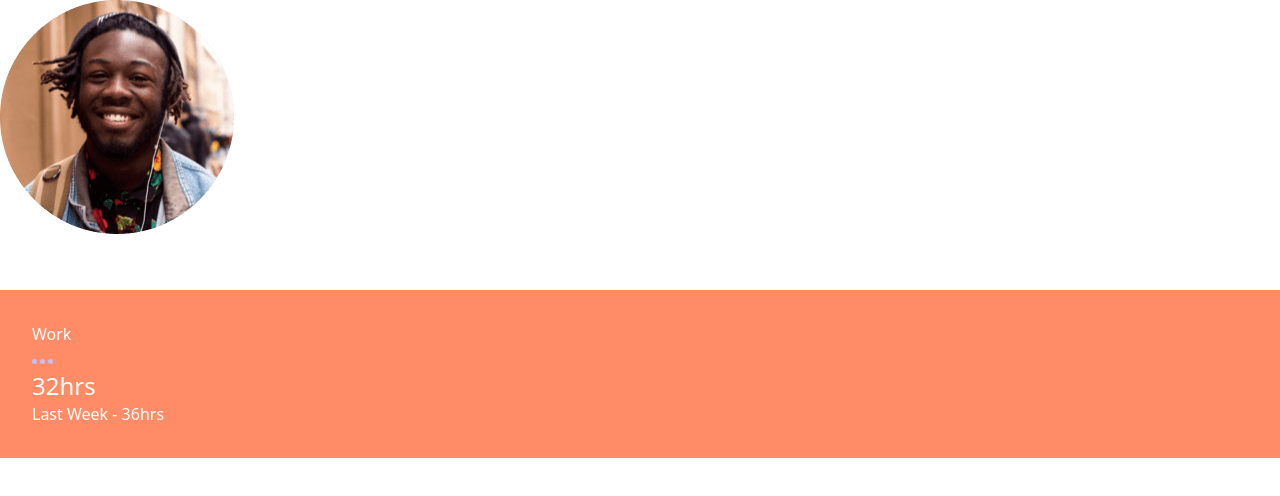
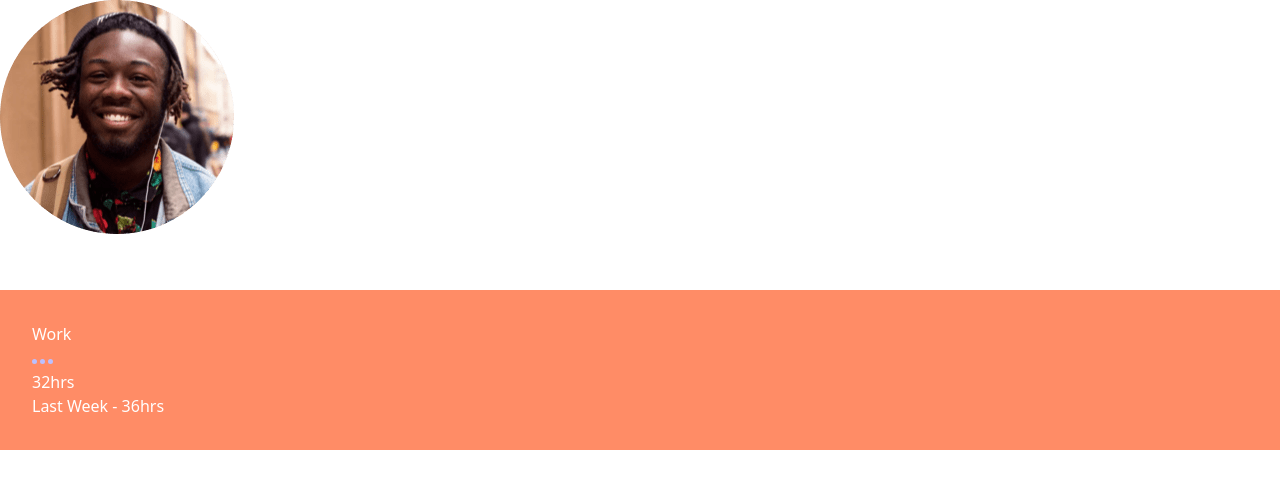
Before and after one commit to sarmkennedy/blogprev.github.io, a website: page index.html in a window 1280 px wide. Drawn offline with Linux system fonts and the light colour scheme.

Commit message:
changes font size on activity-work & adds m to ul

```diff
--- a/index.html
+++ b/index.html
@@ -27,17 +27,17 @@
         </nav>
       </article>
 
-      <ul class="activities">
+      <ul class="activities list-none p-0 flex flex-col gap:2 mt-6">
         <li class="activity bg-work rounded-2xl pt-8 overflow-hidden bg-[url('../Resources/images/icon-work.svg')] bg-no-repeat bg-[position:top_-10px_right_20px]">
           <div class="activity-card rounded-2xl p-8 bg-navy-900 hover:bg-purple-500 cursor-pointer flex flex-col gap-2">
-            <header class="flex flex-row justify-between">
-              <h2>Work</h2>
+            <header class="flex flex-row justify-between items-center">
+              <h2 class="text-titles font-bold">Work</h2>
               <button aria-label="Open menu">
                 <img src="./Resources/images/icon-ellipsis.svg" alt=""/>
               </button>
             </header>
-            <div class="flex flex-row md:flex-col justify-between">
-              <p class="current text-2xl"><span class="hours">32</span>hrs</p>
+            <div class="flex flex-row md:flex-col justify-between items-center">
+              <p class="current text-3xl font-thin"><span class="hours">32</span>hrs</p>
               <p class="previous text-sm">Last Week - <span class="prev-hours">36</span>hrs</p>
             </div>
           </div>
```
